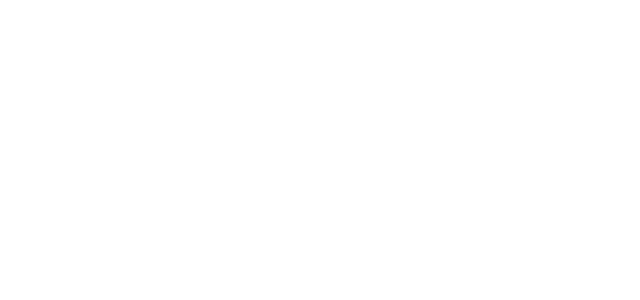
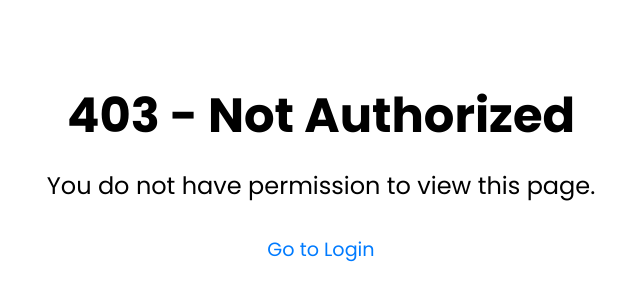
Before and after one commit to JoramGranger/FDC-STORE-MANAGER, a React (Create React App) app: page /not-authorized in a window 1280 px wide. Before the commit this address had no page. Shown: the part 228-528 px from the top of the page, without its empty margins (319-959 px from the left). Built offline with nearby package versions, Linux system fonts and the light colour scheme.

Commit message:
secure-routing

```diff
--- a/src/App.js
+++ b/src/App.js
@@ -1,67 +1,22 @@
-import Home from "./pages/home/Home";
-import { BrowserRouter, Routes, Route, Navigate} from "react-router-dom";
-
-import { useDispatch, useSelector } from 'react-redux';
+// src/App.js
+import React from "react";
+import { BrowserRouter } from "react-router-dom";
+import { useDispatch } from 'react-redux';
 import { logout } from '../src/features/auth/authSlice';
-import ProtectedRoute from './components/ProtectedRoute';
-
-import Login from "./pages/login/Login";
-import List from "./pages/list/List";
-import Users from "./pages/users/Users";
-import Single from "./pages/single/Single";
-import New from "./pages/new/New";
-import Profile from "./pages/profile/Profile";
-import Settings from "./pages/settings/Settings";
-
-import { productInputs, userInputs } from "./formSource";
-import './style/dark.scss'
+import AppRoutes from './routes/appRoutes';
+import './style/dark.scss';
 
 function App() {
-
   const dispatch = useDispatch();
 
   const handleLogout = () => {
     dispatch(logout());
   };
 
-
   return (
     <div className="app dark">
       <BrowserRouter>
-        <Routes>
-          {/* <Route path="/" element={<Home/>}></Route> */}
-          <Route path="/">
-            <Route index element={<Login />} />
-            <Route path="login" element={<Login />} />
-            <Route path="dashboard" element={<Home />} />
-
-            {/* users */}
-            <Route path="users">
-              <Route index element={<Users /> } />
-              <Route path=":userId" element={<Single />} />
-              <Route path="new" element={<New inputs = {userInputs}/>} title={`Add New User`}/>
-            </Route>
-
-            {/* products */}
-            <Route path="products">
-              <Route index element={<List /> } />
-              <Route path=":productId" element={<Single />} />
-              <Route path="new" element={<New inputs = {productInputs}/>} title={`Add New Product`}/>
-            </Route>
-
-            {/* profile */}
-            <Route path="profile">
-              <Route index element={<Profile />} />
-              <Route path="profile" element={<Profile />} />
-            </Route>
-
-            {/* settings */}
-            <Route path="settings">
-              <Route index element={<Settings />} />
-            </Route>
-
-          </Route>
-        </Routes>
+        <AppRoutes />
       </BrowserRouter>
     </div>
   );
--- a/src/components/ProtectedRoute.js
+++ b/src/components/ProtectedRoute.js
@@ -16,7 +16,7 @@ const ProtectedRoute = ({ element, requiredRole, ...rest }) => {
     return <Navigate to="/unauthorized" />;
   }
 
-  return <Route {...rest} element={element} />;
+  // return <Route {...rest} element={element} />;
 };
 
 export default ProtectedRoute;
--- /dev/null
+++ b/src/pages/errors/NotAuthorized.jsx
@@ -0,0 +1,15 @@
+import React from "react";
+import { Link } from "react-router-dom";
+import './notAuthorized.scss';
+
+const NotAuthorized = () => {
+  return (
+    <div className="not-authorized">
+      <h1>403 - Not Authorized</h1>
+      <p>You do not have permission to view this page.</p>
+      <Link to="/login">Go to Login</Link>
+    </div>
+  );
+};
+
+export default NotAuthorized;
--- /dev/null
+++ b/src/pages/errors/notAuthorized.scss
@@ -0,0 +1,24 @@
+.not-authorized {
+    display: flex;
+    flex-direction: column;
+    align-items: center;
+    justify-content: center;
+    height: 100vh;
+    text-align: center;
+  }
+
+  .not-authorized h1 {
+    font-size: 3rem;
+    margin-bottom: 1rem;
+  }
+
+  .not-authorized p {
+    font-size: 1.5rem;
+    margin-bottom: 2rem;
+  }
+
+  .not-authorized a {
+    font-size: 1.2rem;
+    color: #007bff;
+    text-decoration: none;
+  }
--- /dev/null
+++ b/src/routes/appRoutes.js
@@ -0,0 +1,52 @@
+// src/AppRoutes.js
+import React from "react";
+import { Routes, Route, Navigate } from "react-router-dom";
+import ProtectedRoute from './protectedRoute';
+import Login from "../pages/login/Login";
+import Home from "../pages/home/Home";
+import List from "../pages/list/List";
+import Users from "../pages/users/Users";
+import Single from "../pages/single/Single";
+import New from "../pages/new/New";
+import Profile from "../pages/profile/Profile";
+import Settings from "../pages/settings/Settings";
+import NotAuthorized from "../pages/errors/NotAuthorized";
+import { productInputs, userInputs } from "../formSource";
+
+const AppRoutes = () => {
+  return (
+    <Routes>
+      <Route path="/" element={<Navigate to="/login" />} />
+      <Route path="login" element={<Login />} />
+      <Route path="dashboard" element={<ProtectedRoute><Home /></ProtectedRoute>} />
+
+      {/* users */}
+      <Route path="users">
+        <Route index element={<ProtectedRoute allowedRoles={['admin']}><Users /></ProtectedRoute>} />
+        <Route path=":userId" element={<ProtectedRoute allowedRoles={['admin']}><Single /></ProtectedRoute>} />
+        <Route path="new" element={<ProtectedRoute allowedRoles={['admin']}><New inputs={userInputs} title="Add New User" /></ProtectedRoute>} />
+      </Route>
+
+      {/* products */}
+      <Route path="products">
+        <Route index element={<ProtectedRoute allowedRoles={['admin']}><List /></ProtectedRoute>} />
+        <Route path=":productId" element={<ProtectedRoute allowedRoles={['admin']}><Single /></ProtectedRoute>} />
+        <Route path="new" element={<ProtectedRoute allowedRoles={['admin']}><New inputs={productInputs} title="Add New Product" /></ProtectedRoute>} />
+      </Route>
+
+      {/* profile */}
+      <Route path="profile">
+        <Route index element={<ProtectedRoute><Profile /></ProtectedRoute>} />
+        <Route path="profile" element={<ProtectedRoute><Profile /></ProtectedRoute>} />
+      </Route>
+
+      {/* settings */}
+      <Route path="settings" element={<ProtectedRoute allowedRoles={['admin']}><Settings /></ProtectedRoute>} />
+
+      {/* Not Authorized */}
+      <Route path="not-authorized" element={<NotAuthorized />} />
+    </Routes>
+  );
+};
+
+export default AppRoutes;
```
Also changed, not shown: src/routes/protectedRoute.js (added).
